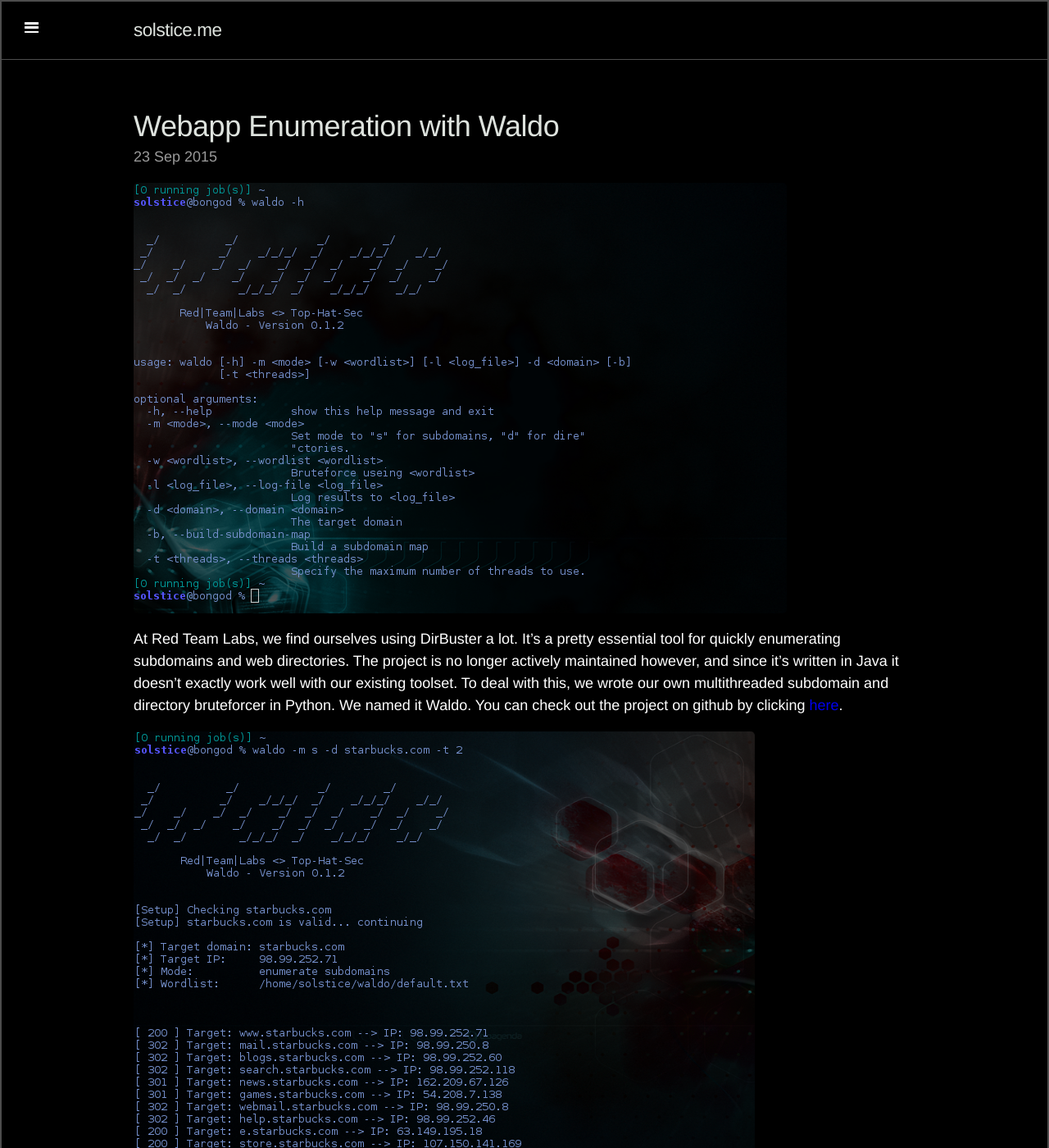
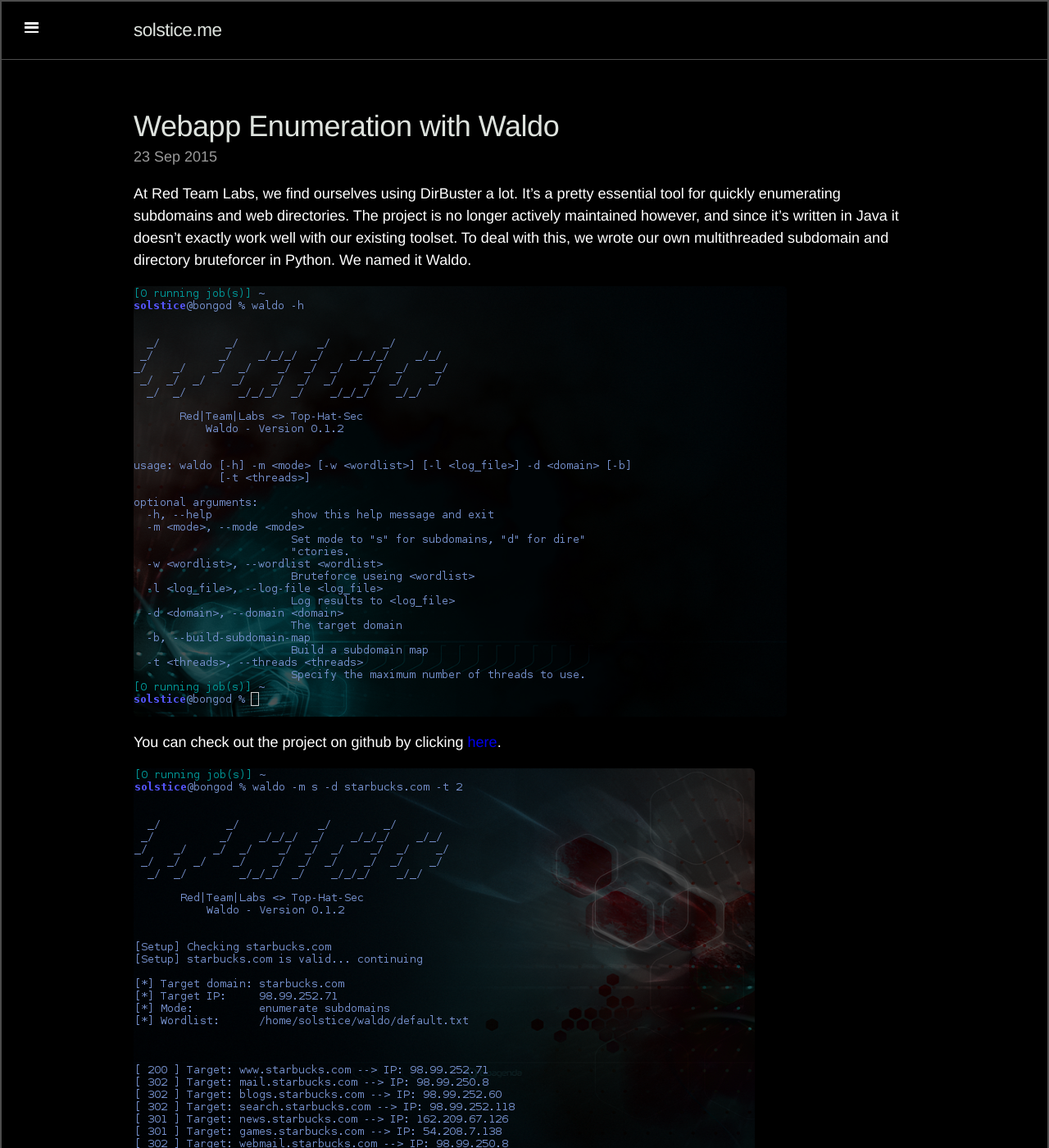
Before and after one commit to s0lst1c3/s0lst1c3.github.io, a Jekyll site: the page built from _posts/2015-09-23-Waldo-Subdomain-Bruteforcer.md, in a window 1280 px wide and 1400 px high. Shown: the whole window at 82% size. Built offline with Jekyll 4.4.1, drawn with Linux system fonts in a browser that asks for light colours; Markdown is read by kramdown in place of the engine named in the settings; comment, search, counter and statistics services are not loaded.

Commit message:
updating

```diff
--- a/_posts/2015-09-23-Waldo-Subdomain-Bruteforcer.md
+++ b/_posts/2015-09-23-Waldo-Subdomain-Bruteforcer.md
@@ -8,15 +8,15 @@ categories:
 - red team labs
 ---
 
-![waldo usage]({{ site.baseurl }}images/waldo-usage.png)
-
 At Red Team Labs, we find ourselves using DirBuster a lot. It's a pretty
 essential tool for quickly enumerating subdomains and web directories. The project
 is no longer actively maintained however, and since it's written in Java it doesn't
 exactly work well with our existing toolset. To deal with this, we wrote our own
-multithreaded subdomain and directory bruteforcer in Python. We named it Waldo. You
-can check out the project on github by clicking [here](http://www.github.com/red-team-labs/waldo).
+multithreaded subdomain and directory bruteforcer in Python. We named it Waldo.
 
+![waldo usage]({{ site.baseurl }}images/waldo-usage.png)
+
+You can check out the project on github by clicking [here](http://www.github.com/red-team-labs/waldo).
 
 ![Demo]({{ site.baseurl }}images/waldo-demo.png)
 
```
